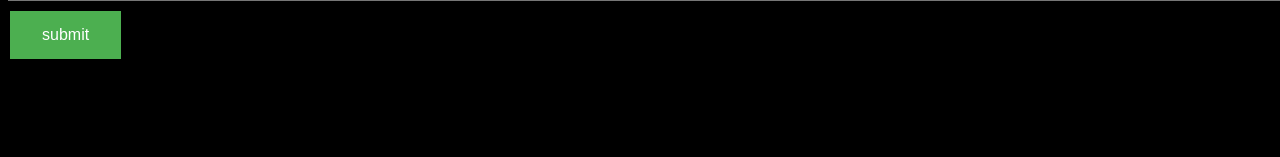
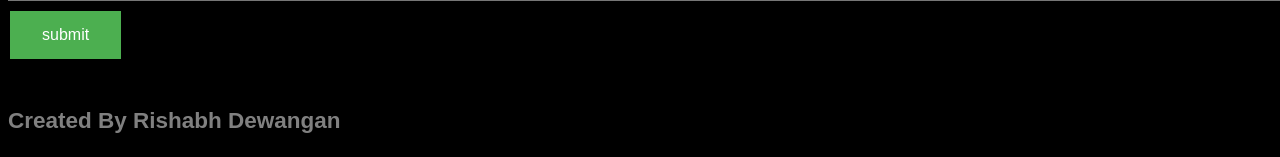
Before and after one commit to rdsparky/automatedtextsummarization-nlp, a Flask app: template templates/home.html in a window 1280 px wide. Shown: the part 669-826 px from the top of the page. Before the commit the page ends 728 px from the top, so only its background shows below. Run offline with Flask 2, Linux system fonts and the light colour scheme; the template is opened without the code that fills it, so the values that code supplies are empty.

Commit message:
Update home.html

```diff
--- a/templates/home.html
+++ b/templates/home.html
@@ -65,6 +65,8 @@ submit {
 
 
 
+   <br>
+   <h2>Created By Rishabh Dewangan</h2>
 
 </body>
 </html>
```
